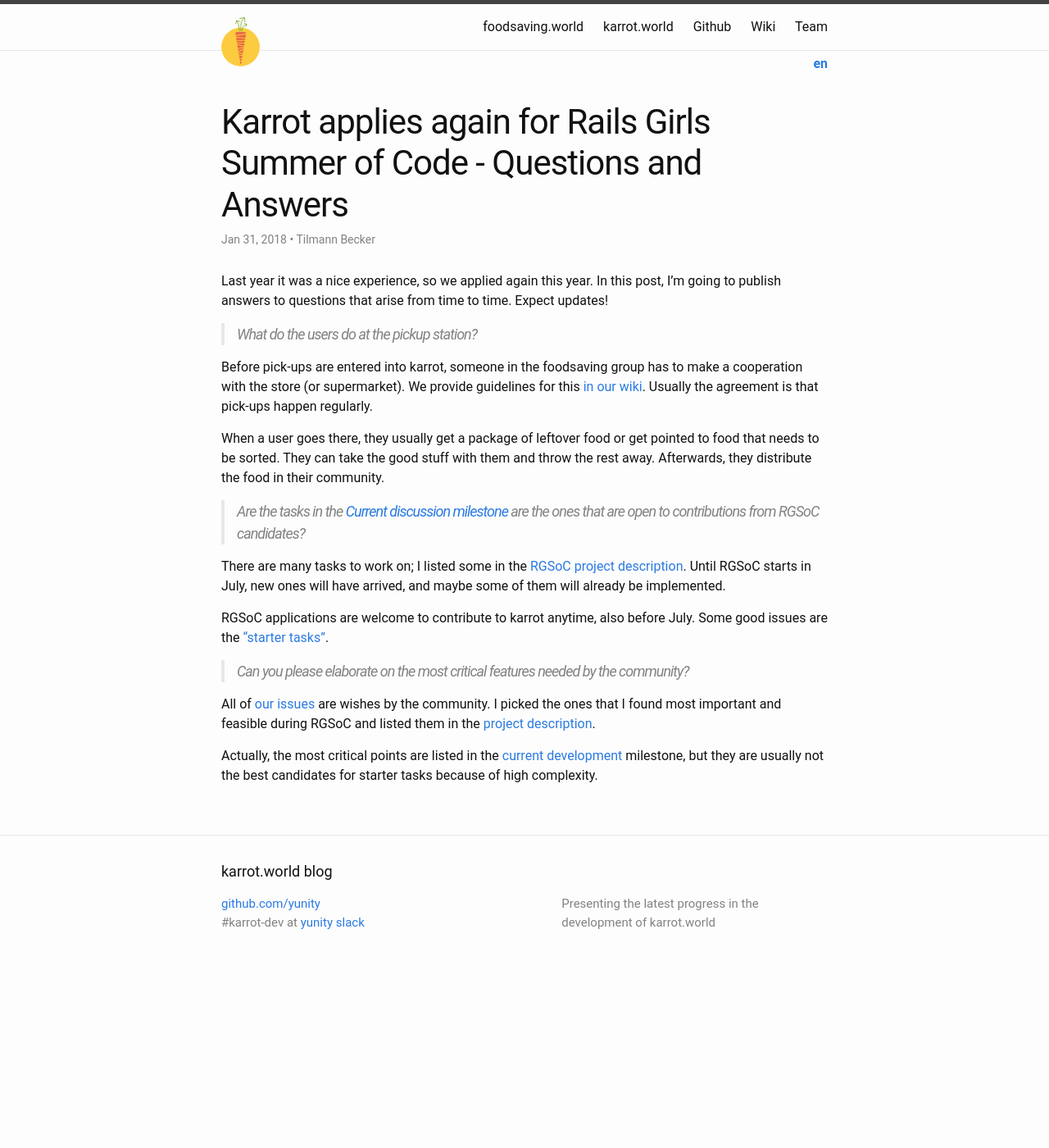
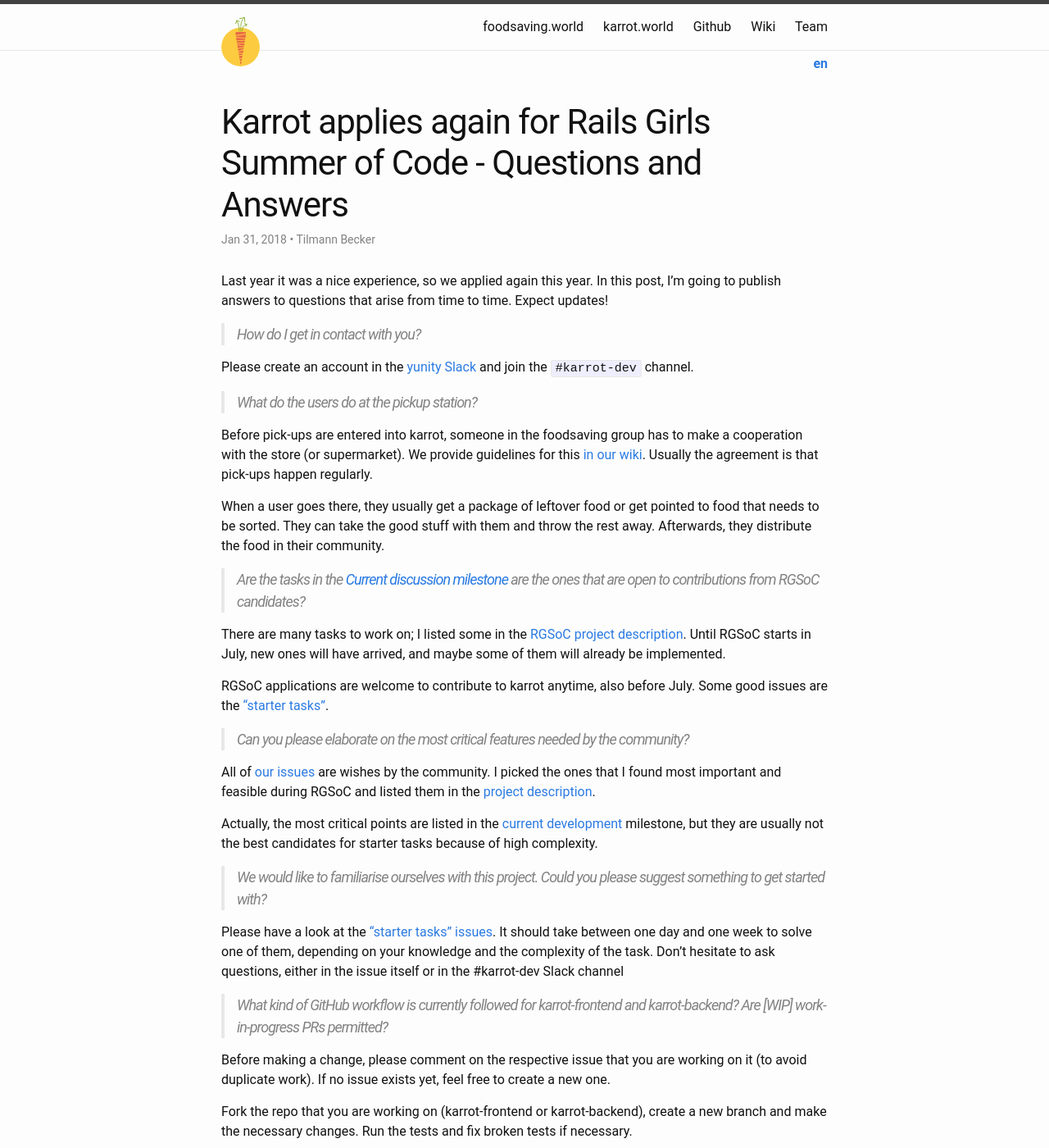
Before and after one commit to karrot-dev/karrot-blog, a Jekyll site: the page built from _posts/2018-01-31-rgsoc-questions-answers.md, in a window 1280 px wide and 1400 px high. Shown: the whole window at 82% size. Built offline with Jekyll 4.4.1, drawn with Linux system fonts in a browser that asks for light colours; some of the changed text lies outside the part shown.

Commit message:
update qa

```diff
--- a/_posts/2018-01-31-rgsoc-questions-answers.md
+++ b/_posts/2018-01-31-rgsoc-questions-answers.md
@@ -11,6 +11,10 @@ author: tilmann
 Last year it was a nice experience, so we applied again this year. In this post, I'm going to publish answers to questions that arise from time to time. Expect updates!
 
 <!--more-->
+
+> How do I get in contact with you?
+
+Please create an account in the [yunity Slack](https://slackin.yunity.org) and join the `#karrot-dev` channel.
 
 > What do the users do at the pickup station?
 
@@ -29,3 +33,15 @@ RGSoC applications are welcome to contribute to karrot anytime, also before July
 All of [our issues](https://github.com/yunity/karrot-frontend/issues) are wishes by the community. I picked the ones that I found most important and feasible during RGSoC and listed them in the [project description](https://teams.railsgirlssummerofcode.org/projects/207-karrot-foodsaving-worldwide).
 
 Actually, the most critical points are listed in the [current development](https://github.com/yunity/karrot-frontend/milestone/13) milestone, but they are usually not the best candidates for starter tasks because of high complexity.
+
+> We would like to familiarise ourselves with this project. Could you please suggest something to get started with?
+
+Please have a look at the ["starter tasks" issues](https://github.com/yunity/karrot-frontend/issues?q=is%3Aopen+is%3Aissue+label%3Astarter-task). It should take between one day and one week to solve one of them, depending on your knowledge and the complexity of the task. Don't hesitate to ask questions, either in the issue itself or in the #karrot-dev Slack channel
+
+> What kind of GitHub workflow is currently followed for karrot-frontend and karrot-backend? Are [WIP] work-in-progress PRs permitted?
+
+Before making a change, please comment on the respective issue that you are working on it (to avoid duplicate work). If no issue exists yet, feel free to create a new one.
+
+Fork the repo that you are working on (karrot-frontend or karrot-backend), create a new branch and make the necessary changes. Run the tests and fix broken tests if necessary.
+
+To get feedback on your approach, feel free to open a work-in-progress Pull Request, prefixed with `WIP:`. Members of the development team will have a look at the Pull Request and write a short review. In case you didn't get feedback within 24 hours, please mention your Pull Request in the #karrot-dev channel.
```
